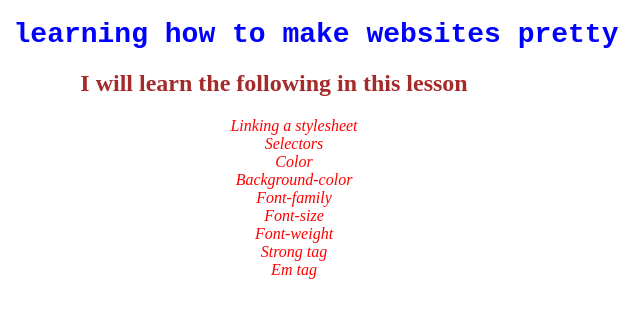
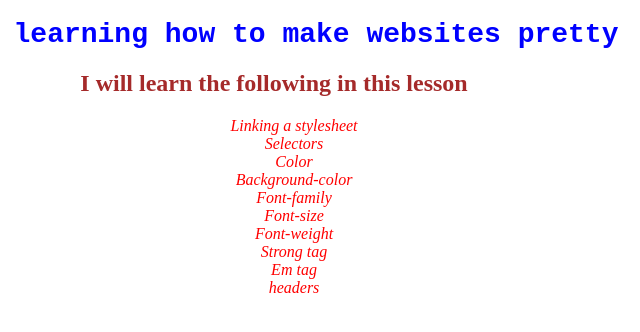
Before and after one commit to jwy951/Introduction-to_css, a plain HTML site: page index.html in a window 1280 px wide. Shown: the full height of the page, 366-1006 px from the left. Drawn offline with Linux system fonts and the light colour scheme.

Commit message:
add header

```diff
--- a/index.html
+++ b/index.html
@@ -17,6 +17,7 @@
             <li>Font-weight</li>
             <li>Strong tag</li>
             <li>Em tag</li>
+            <li>headers</li>
         </ul>
     </body>
 </html>
```
